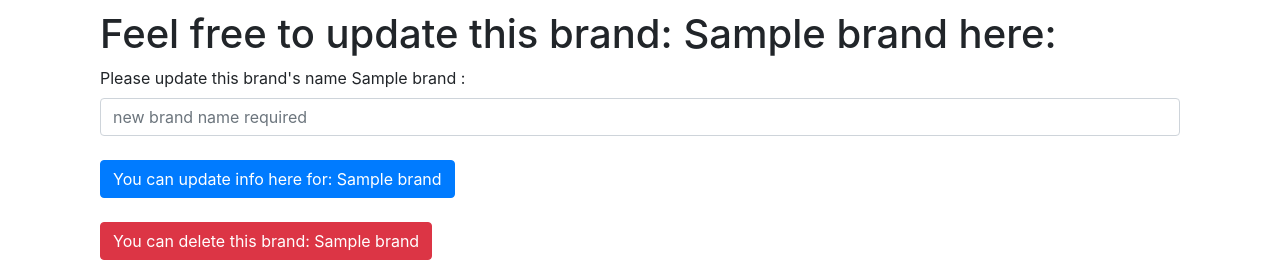
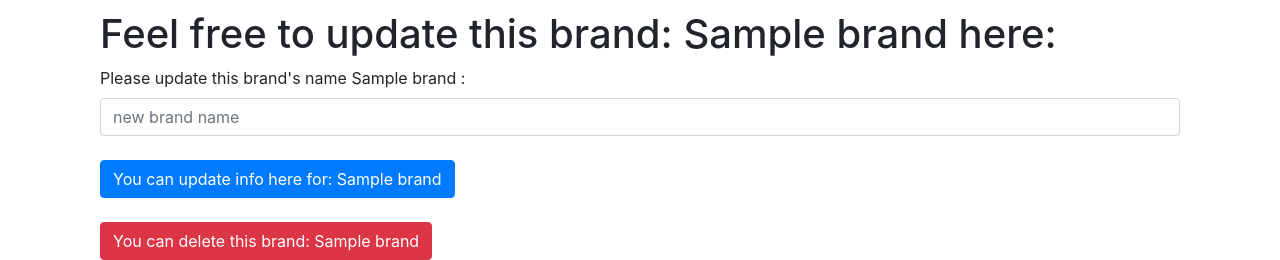
Before and after one commit to ziggity/shoestore, a PHP site: template views/brand.html.twig in a window 1280 px wide. Shown: the part 566-826 px from the top of the page. Run offline with PHP 8.4, Linux system fonts and the light colour scheme; the template is opened without the code that fills it: most values are stand-ins (such as "Sample title", 1, 10 or a date in 2020); some libraries are stand-ins or nearby versions.

Commit message:
Update brand.html.twig

```diff
--- a/views/brand.html.twig
+++ b/views/brand.html.twig
@@ -42,7 +42,7 @@
           <form action='/brand/{{ brand.getId }}' method='post' class='form'>
             <input type='hidden' name='_method' value='patch'>
             <label>Please update this brand's name {{ brand.getName }} :</label>
-            <input type='text' name='brandName' placeholder='new brand name required' class='form-control'>
+            <input type='text' name='brandName' placeholder='new brand name' class='form-control' required>
             <br>
             <button type='submit' class='btn btn-primary'>You can update info here for: {{ brand.getName }}</button>
           </form>
```
